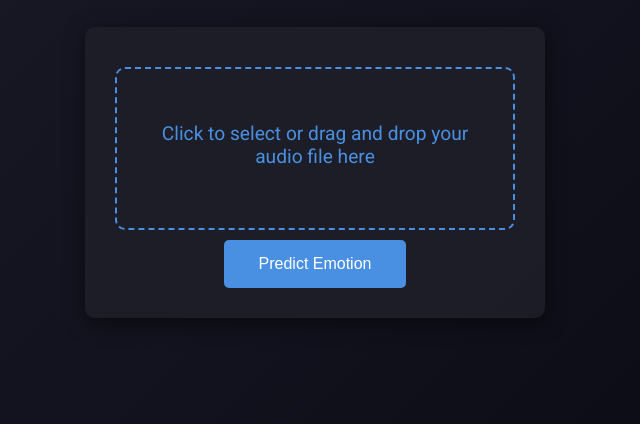
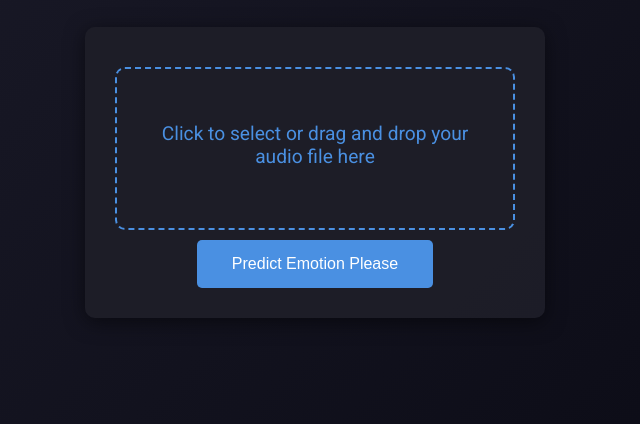
Before and after one commit to tarunbalajiks/Speech-emotion-webapp, a Flask app: page / in a window 1280 px wide. Shown: the part 376-800 px from the top of the page, without its empty margins (325-965 px from the left). Run offline with Flask 3, Linux system fonts and the light colour scheme.

Commit message:
Update index.html
please dont accept my PR

```diff
--- a/templates/index.html
+++ b/templates/index.html
@@ -251,7 +251,7 @@
                 <div id="fileFeedback"></div>
                 <div id="loadingMessage" class="loading">Loading... Please wait.</div>
             </div>
-            <button class="upload-btn" type="submit" id="predictEmotionBtn">Predict Emotion</button>
+            <button class="upload-btn" type="submit" id="predictEmotionBtn">Predict Emotion Please</button>
         </form>
         <div id="toast"></div> <!-- Toast notification div -->
     </div>
```
